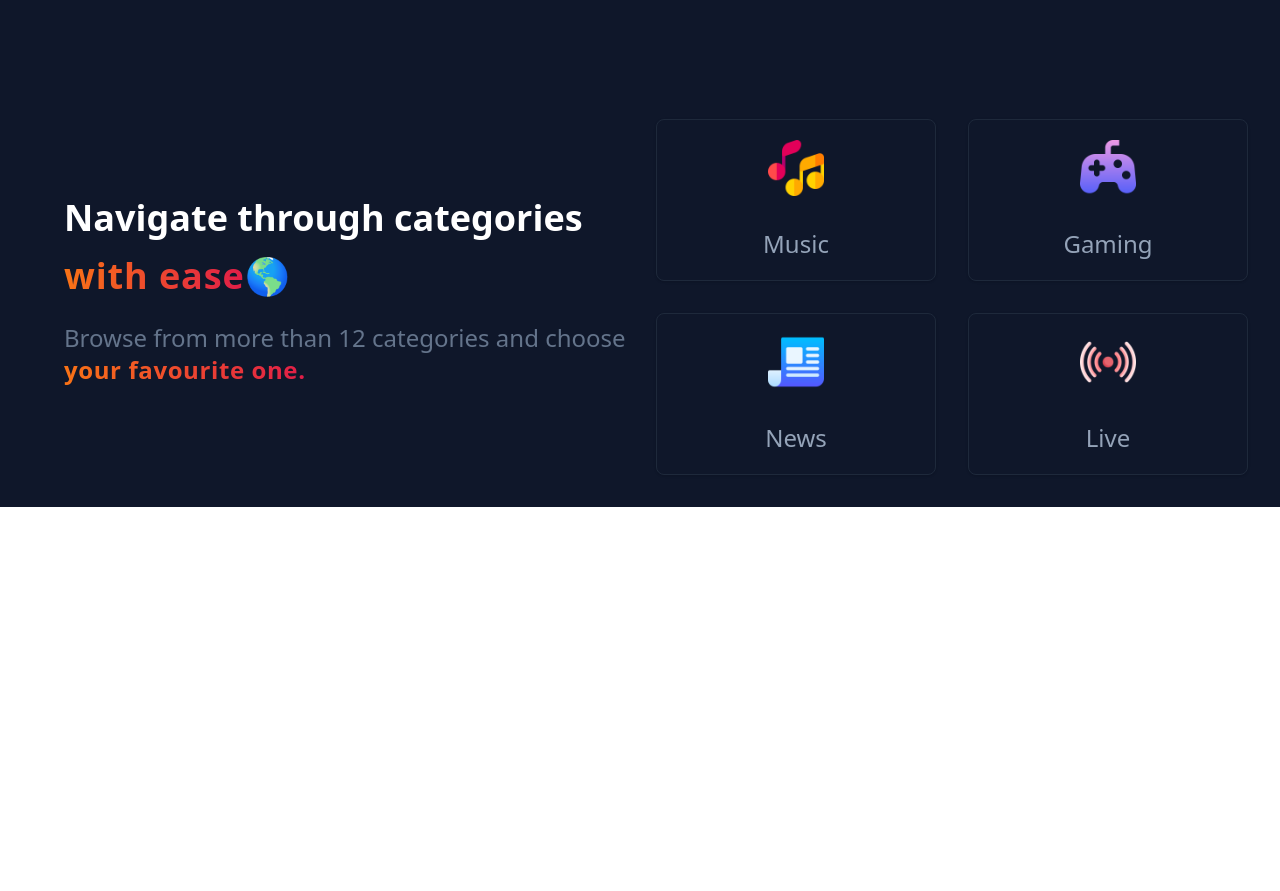
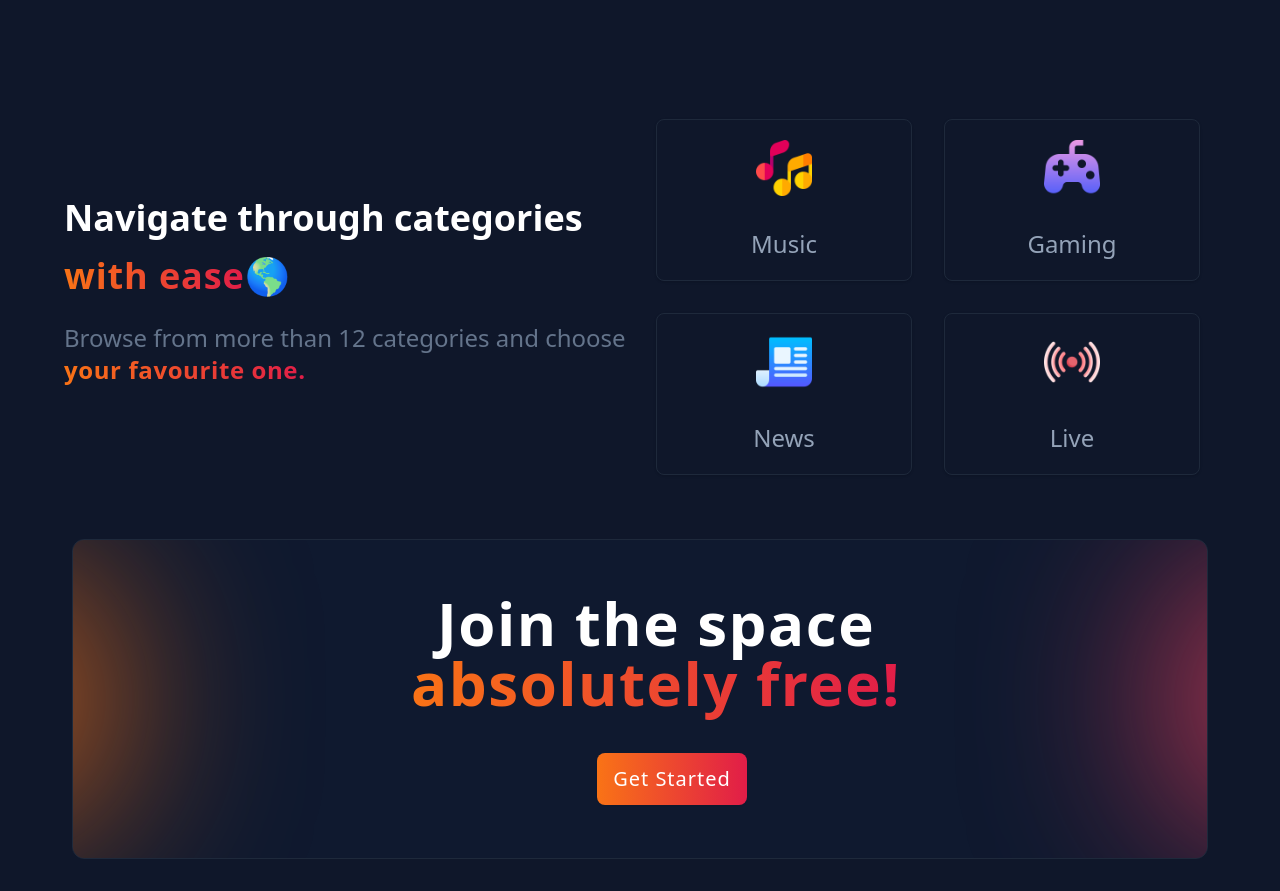
Before and after one commit to saheemshafi/comet, an Angular app: page / in a window 1280 px wide. Shown: the part 2095-2986 px from the top of the page. Before the commit the page ends 2602 px from the top, so only its background shows below. Built offline with nearby package versions, Linux system fonts and the light colour scheme.

Commit message:
designed the action component

```diff
--- a/src/app/components/page-info/page-info.component.html
+++ b/src/app/components/page-info/page-info.component.html
@@ -14,7 +14,7 @@
         class="mx-auto w-1/2 rounded-2xl"
       />
       <ng-template #showCategories>
-        <div class="mt-5 grid grid-cols-2 gap-3 sm:gap-8">
+        <div class="mt-5 grid grid-cols-2 gap-3 sm:mr-12 sm:gap-8">
           <app-index-category-card
             *ngFor="let category of pageInfo.categories"
             [src]="category.image"
--- a/src/app/pages/index/index.component.html
+++ b/src/app/pages/index/index.component.html
@@ -37,3 +37,32 @@
   [pageInfo]="pageInfo"
   [isOdd]="isOdd"
 ></app-page-info>
+<section class="py-8 px-2 sm:px-8">
+  <div
+    class="relative flex min-h-[20rem] flex-col items-center justify-center space-x-8 overflow-hidden rounded-xl border border-slate-800 bg-blue-900/5 p-5 px-8 sm:mx-10"
+  >
+    <div
+      class="absolute hidden h-60 w-60 rounded-full bg-orange-500 blur-[100px] md:-left-52 md:block"
+    ></div>
+    <div
+      class="absolute hidden h-60 w-60 rounded-full bg-rose-500 blur-[100px] md:-right-52 md:block"
+    ></div>
+    <div class="relative flex flex-col items-center justify-center space-x-8">
+      <h1
+        class="leading-tighter mb-4 mt-8 text-center text-4xl font-bold text-white sm:text-5xl sm:tracking-wide md:mt-0 md:px-0 md:text-6xl"
+      >
+        Join the space <br class="block" />
+        <span
+          class="bg-gradient-to-r from-orange-500 to-rose-600 bg-clip-text font-bold tracking-wide text-transparent"
+        >
+          absolutely free!</span
+        >
+      </h1>
+      <button
+        class="mt-6 rounded-lg bg-gradient-to-r from-orange-500 to-rose-600 py-3 px-4 text-lg font-medium capitalize tracking-wider text-white shadow-sm transition-shadow hover:opacity-95 focus:shadow-xl focus:shadow-rose-500/20 active:opacity-90 sm:text-xl"
+      >
+        Get started
+      </button>
+    </div>
+  </div>
+</section>
```
